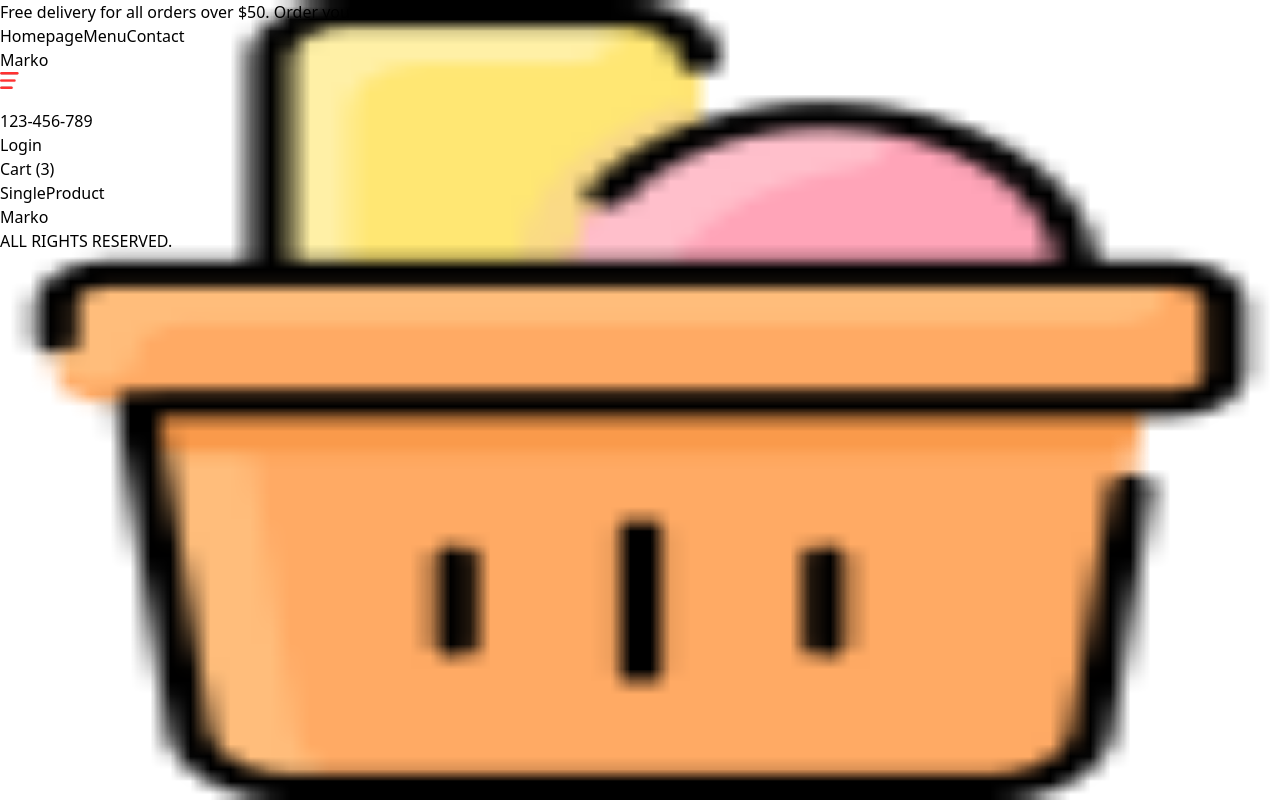
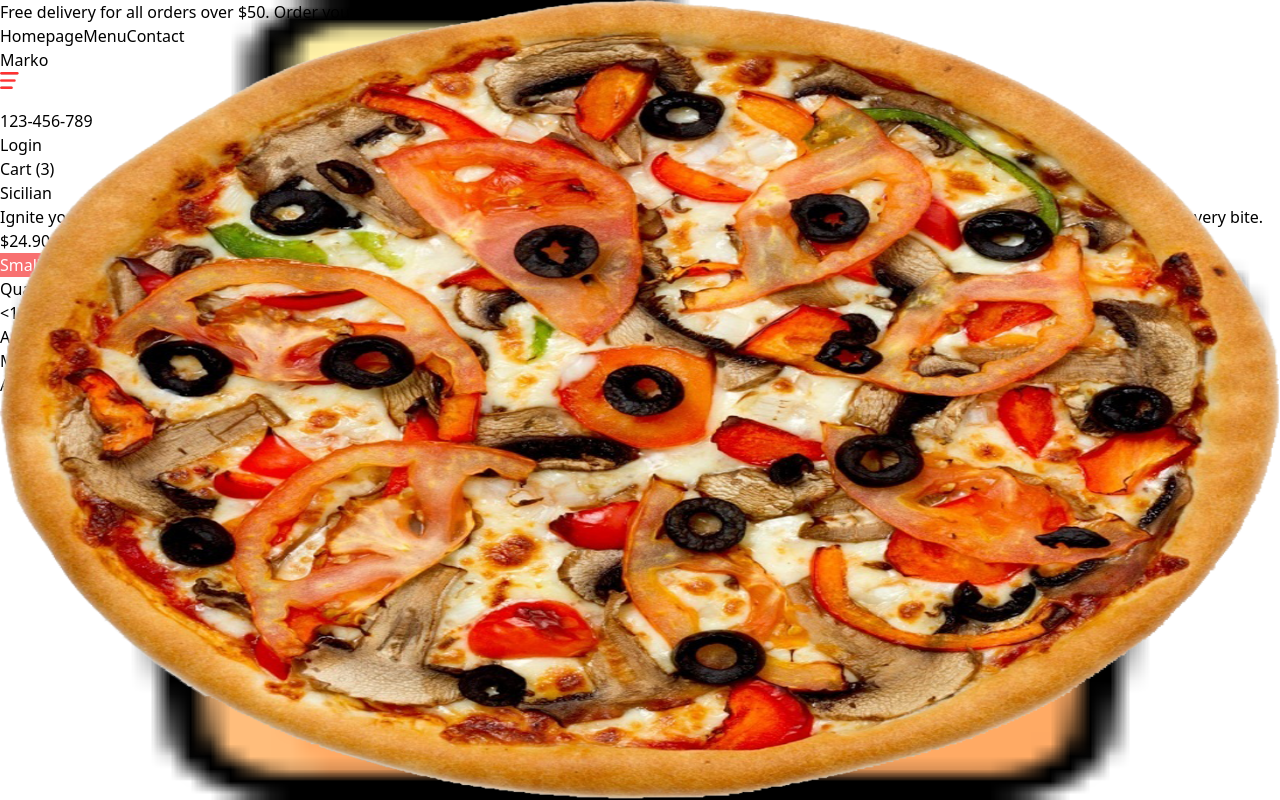
Before and after one commit to MJAlconcel8/munchyquest, a Next.js app: page /product/1 in a window 1280 px wide. Built offline with nearby package versions, Linux system fonts and the light colour scheme.

Commit message:
finished the cost calculation

```diff
--- /dev/null
+++ b/src/app/components/Price.tsx
@@ -0,0 +1,95 @@
+"use client";
+
+import React, { use, useState } from 'react'
+
+type Props = {
+    price: number;
+    id: number;
+    options?: {title: string, additionalPrice: number}[];
+}
+
+const Price = ({price, id, options}:Props) => {
+
+    const [total, setTotal] = useState(price);
+    const [quantity, setQuantity] = useState(1);
+    const [selected, setSelected ] = useState(0);
+
+    const calculateTotalPrice = (quantity:number) => {
+        let updatedPrice = price;
+        if (quantity > 1) {
+            updatedPrice = price * quantity;
+        }
+        setTotal(updatedPrice);
+    }
+
+    const backGroundColor = (index:number) => {
+        if(selected === index) {
+            return 'rgb(248 113 113)';
+        }
+        else{
+            return "white";
+        }
+    }
+
+    const innerColor = (index:number) => {
+        if(selected === index) {
+            return 'white';
+        }
+        else{
+            return "red";
+        }
+    }
+
+    const handleSelectionClick = (index:number) => {
+        setSelected(index);
+    }
+
+    const decreaseQuantity = () => {
+        if(quantity > 1) {
+            setQuantity(quantity - 1);
+            calculateTotalPrice(quantity - 1);
+        }
+    }
+
+    const increaseQuantity = () => {
+        setQuantity(quantity + 1);
+        calculateTotalPrice(quantity + 1);
+    }
+
+
+  return (
+    <div className='flex flex-col gap-4'>
+        <h2 className='text-2xl font-bold'>${total.toFixed(2)}</h2>
+        <div className="flex gap-4">
+            {options?.map(option=>(
+                <button
+                    key={option.title}
+                    className='min-w-[6rem] p-2 ring-1 ring-red-400 rounded-md'
+                    style={{
+                        backgroundColor: backGroundColor(options.indexOf(option)),
+                        color: innerColor(options.indexOf(option))
+                    }}
+                    onClick={()=>handleSelectionClick(options.indexOf(option))}
+                    >
+                        {option.title}
+                </button>
+            ))}
+        </div>
+        <div className="flex justify-between items-center">
+            <div className="flex justify-between w-full p-3 ring-1 ring-red-500">
+                <span>Quantity</span>
+                <div className='flex gap-4 items-center'>
+                    <button onClick={()=>decreaseQuantity()}>{'<'}</button>
+                    <span>{quantity}</span>
+                    <button onClick={()=>increaseQuantity()}>{'>'}</button>
+                </div>
+            </div>
+            <div className="">
+                <button className='uppercase w-56 bg-red-500 text-white p-3 ring-1 ring-red-500'>Add to Cart</button>
+            </div>
+        </div>
+    </div>
+  )
+}
+
+export default Price
--- a/src/app/product/[id]/page.tsx
+++ b/src/app/product/[id]/page.tsx
@@ -1,8 +1,26 @@
 import React from 'react'
+import Image from 'next/image'
+import { singleProduct } from '@/app/data'
+import Price from '@/app/components/Price'
 
 const SingleProductPage = () => {
   return (
-    <div>SingleProduct</div>
+    <div className='p-4 lg:px-20 xl:px-40 h-screen flex flex-col justify-around text-red-500 md:flew-row md:gap-8 md:items-center'>
+      <div className="relative w-full h-1/2 md:h[70%]">
+        {singleProduct.img && (
+          <Image src={singleProduct.img}
+          alt="Product Image"
+          className='object-contain'
+          fill
+          />
+        )}
+      </div>
+      <div className='h-1/2 flex flex-col gap-4 md:h[70%] md:justify-center md:gap-6 xl:gap-8'>
+          <h1 className='text-3xl font-bold uppercase xl:text-5xl'>{singleProduct.title}</h1>
+          <p>{singleProduct.desc}</p>
+          <Price price={singleProduct.price} id={singleProduct.id} options={singleProduct.options} />
+        </div>
+    </div>
   )
 }
 
```
